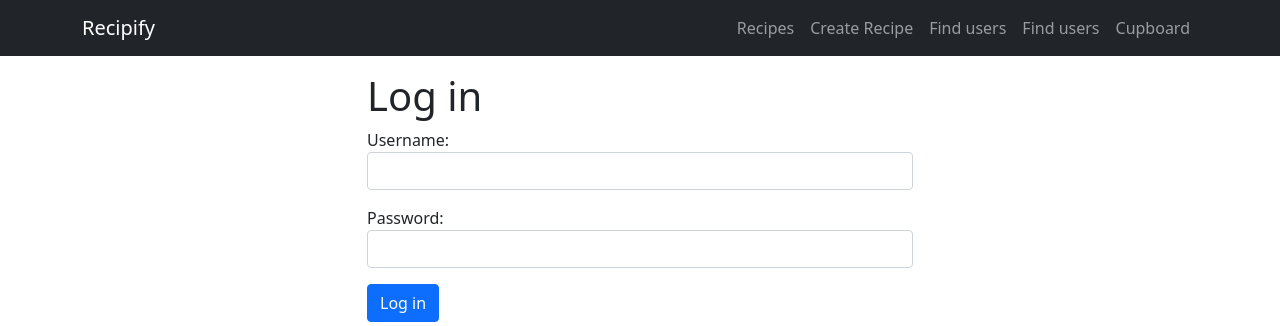
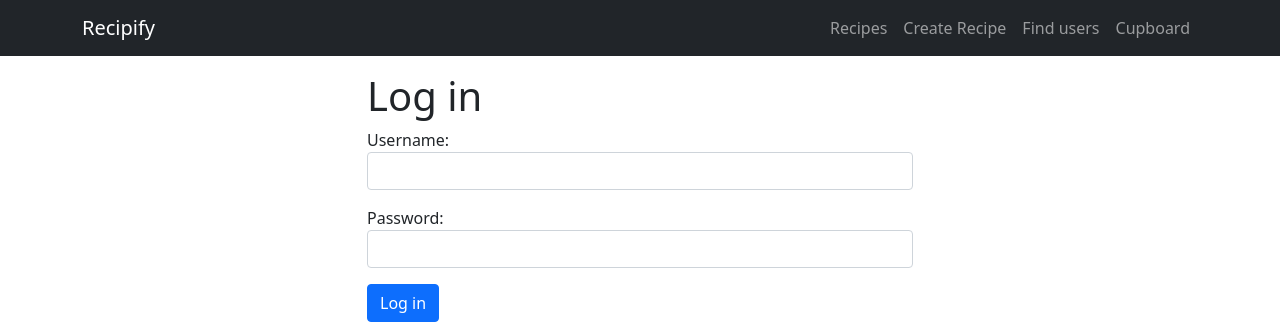
Before and after one commit to Jiwei-Cao/SEG-Coursework-1-Green-6, a Django app: template recipes/templates/log_in.html in a window 1280 px wide. Shown: the top 326 px of the page. Run offline with Django 5.2, Linux system fonts and the light colour scheme; the template is opened without the code that fills it: values that come from a table or form of the project are taken from there, others are empty; parts of the project's set-up code (start-up, migrations or seed data) failed here and were passed over; some libraries are stand-ins or nearby versions.

Commit message:
resolve merge conflict in navbar

```diff
--- a/recipes/templates/partials/navbar.html
+++ b/recipes/templates/partials/navbar.html
@@ -15,9 +15,6 @@
                href="{% url 'user_search' %}">Find users</a>
         </li>
         <li class="nav-item">
-            <a class="nav-link {% if request.resolver_match.url_name == 'user_search' %}active{% endif %}"
-               href="{% url 'user_search' %}">Find users</a>
-        </li>
             <a class="nav-link {% if request.resolver_match.url_name == 'cupboard' %}active{% endif %}"
                href="{% url 'cupboard' %}">Cupboard</a>
         </li>
```
